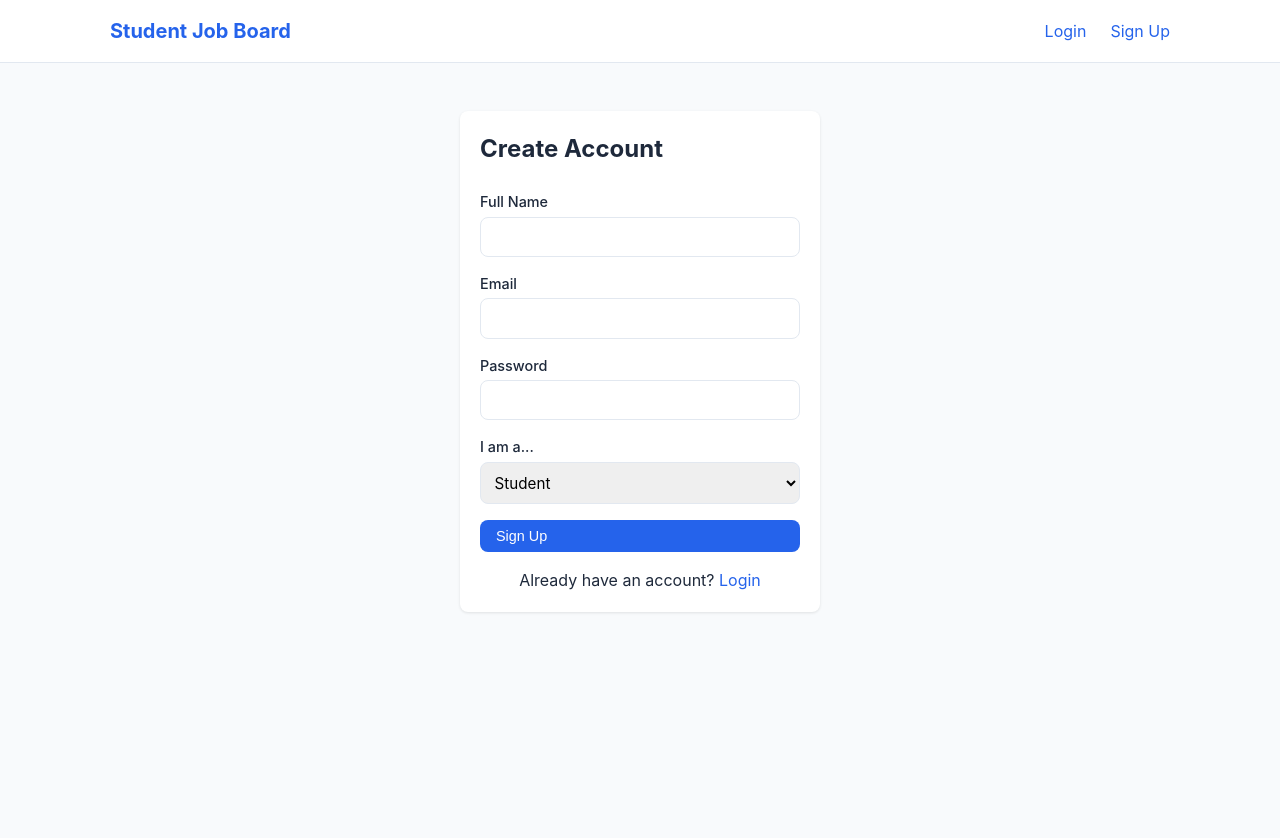
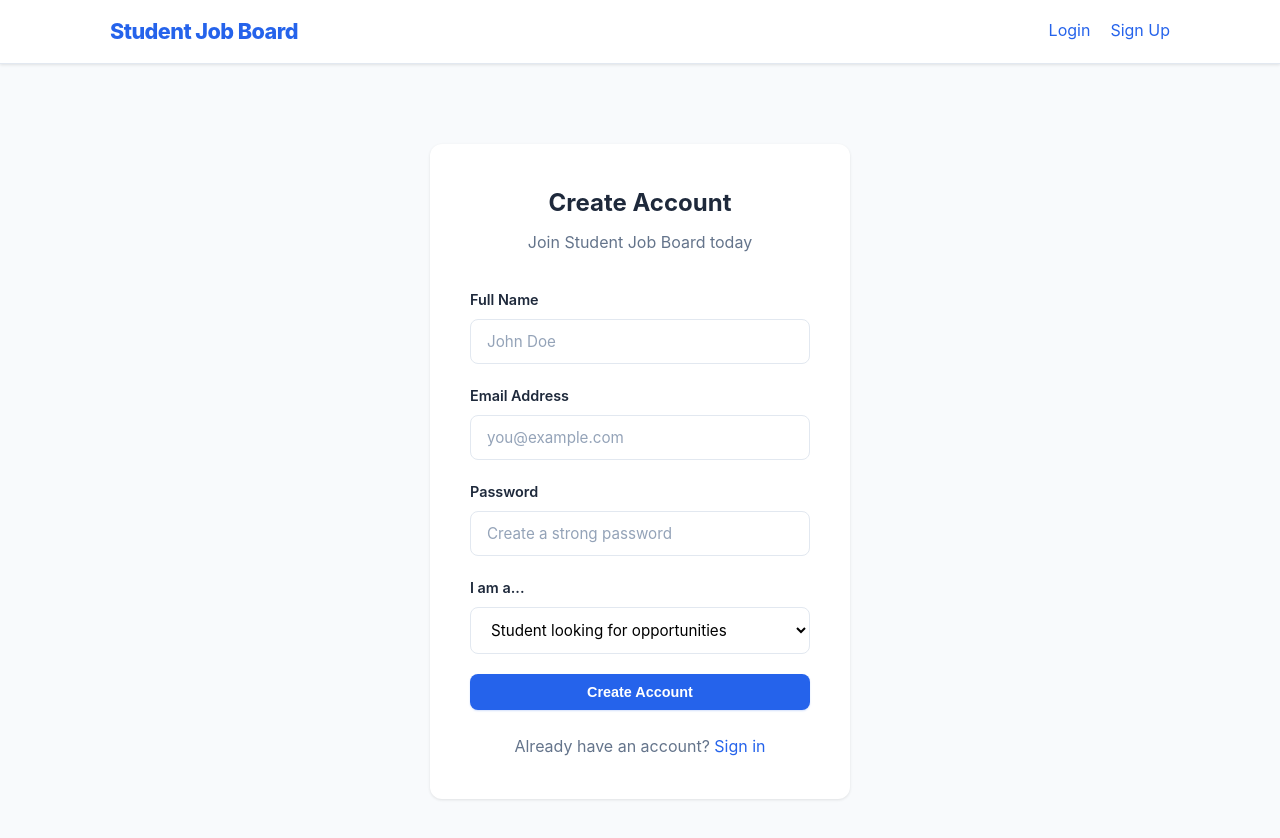
Before and after one commit to Gobbika108/job-board-hackathon, a React (Create React App) app in the folder client/: page /signup in a window 1280 px wide. Shown: the top 838 px of the page. Before the commit the page ends 800 px from the top, so only its background shows below. Built offline with nearby package versions, Linux system fonts and the light colour scheme.

Commit message:
feat: enhanced UI with better styling, loading states, and improved components

```diff
--- a/client/src/index.css
+++ b/client/src/index.css
@@ -1,19 +1,31 @@
-/* Student Job Board - Global Styles */
+/* Student Job Board - Enhanced Global Styles */
 /* Palette: Blues */
 
 :root {
   --primary: #2563eb;
   --primary-hover: #1d4ed8;
+  --primary-light: #3b82f6;
   --success: #16a34a;
+  --success-light: #22c55e;
   --danger: #dc2626;
+  --danger-light: #ef4444;
   --warning: #f59e0b;
+  --warning-light: #fbbf24;
   --bg: #f8fafc;
+  --bg-alt: #f1f5f9;
   --card: #ffffff;
   --text: #1e293b;
+  --text-light: #334155;
   --muted: #64748b;
+  --muted-light: #94a3b8;
   --border: #e2e8f0;
+  --border-light: #cbd5e1;
   --shadow: 0 1px 3px rgba(0, 0, 0, 0.1);
+  --shadow-md: 0 4px 6px -1px rgba(0, 0, 0, 0.1);
+  --shadow-lg: 0 10px 15px -3px rgba(0, 0, 0, 0.1);
   --radius: 8px;
+  --radius-lg: 12px;
+  --radius-full: 9999px;
 }
 
 * {
@@ -23,10 +35,11 @@
 }
 
 body {
-  font-family: -apple-system, BlinkMacSystemFont, 'Segoe UI', Roboto, sans-serif;
+  font-family: -apple-system, BlinkMacSystemFont, 'Segoe UI', Roboto, 'Helvetica Neue', Arial, sans-serif;
   background: var(--bg);
   color: var(--text);
-  line-height: 1.5;
+  line-height: 1.6;
+  min-height: 100vh;
 }
 
 a {
@@ -49,7 +62,11 @@ a:hover {
 .navbar {
   background: var(--card);
   border-bottom: 1px solid var(--border);
-  padding: 1rem 0;
+  padding: 0.875rem 0;
+  position: sticky;
+  top: 0;
+  z-index: 100;
+  box-shadow: var(--shadow);
 }
 
 .navbar-content {
@@ -59,53 +76,77 @@ a:hover {
 }
 
 .navbar-brand {
-  font-size: 1.25rem;
-  font-weight: 700;
+  font-size: 1.35rem;
+  font-weight: 800;
   color: var(--primary);
+  letter-spacing: -0.025em;
+}
+
+.navbar-brand:hover {
+  text-decoration: none;
 }
 
 .navbar-links {
   display: flex;
   align-items: center;
-  gap: 1.5rem;
+  gap: 1.25rem;
 }
 
 .navbar-user {
-  color: var(--muted);
+  color: var(--text-light);
   font-size: 0.9rem;
+  font-weight: 500;
+}
+
+.navbar-link {
+  color: var(--text-light);
+  font-weight: 500;
+  transition: color 0.2s;
+}
+
+.navbar-link:hover {
+  color: var(--primary);
+  text-decoration: none;
 }
 
 /* Buttons */
 .btn {
   display: inline-flex;
   align-items: center;
-  padding: 0.5rem 1rem;
+  justify-content: center;
+  gap: 0.5rem;
+  padding: 0.625rem 1.25rem;
   border: none;
   border-radius: var(--radius);
   font-size: 0.9rem;
-  font-weight: 500;
+  font-weight: 600;
   cursor: pointer;
-  transition: background 0.2s;
+  transition: all 0.2s ease;
+  text-decoration: none;
 }
 
 .btn-primary {
   background: var(--primary);
   color: white;
+  box-shadow: 0 1px 2px rgba(37, 99, 235, 0.2);
 }
 
 .btn-primary:hover {
   background: var(--primary-hover);
   text-decoration: none;
+  transform: translateY(-1px);
+  box-shadow: 0 4px 6px rgba(37, 99, 235, 0.25);
 }
 
 .btn-secondary {
-  background: var(--bg);
+  background: var(--card);
   color: var(--text);
   border: 1px solid var(--border);
 }
 
 .btn-secondary:hover {
-  background: var(--border);
+  background: var(--bg);
+  border-color: var(--border-light);
 }
 
 .btn-danger {
@@ -113,46 +154,88 @@ a:hover {
   color: white;
 }
 
+.btn-small {
+  padding: 0.375rem 0.75rem;
+  font-size: 0.8rem;
+}
+
+.btn-full {
+  width: 100%;
+}
+
 .btn:disabled {
   opacity: 0.5;
   cursor: not-allowed;
+  transform: none;
 }
 
 /* Cards */
 .card {
   background: var(--card);
-  border-radius: var(--radius);
+  border-radius: var(--radius-lg);
   box-shadow: var(--shadow);
-  padding: 1.25rem;
-  transition: transform 0.2s, box-shadow 0.2s;
+  padding: 1.5rem;
+  transition: transform 0.2s ease, box-shadow 0.2s ease;
 }
 
-.card:hover {
-  transform: translateY(-2px);
-  box-shadow: 0 4px 12px rgba(0, 0, 0, 0.1);
+.card-hover:hover {
+  transform: translateY(-3px);
+  box-shadow: var(--shadow-lg);
+}
+
+.card-flat {
+  box-shadow: none;
+  border: 1px solid var(--border);
+}
+
+.card-flat:hover {
+  transform: none;
+  box-shadow: var(--shadow-md);
+}
+
+/* Auth Card */
+.auth-card {
+  max-width: 420px;
+  margin: 3rem auto;
+  padding: 2.5rem;
+}
+
+.auth-card h2 {
+  text-align: center;
+  margin-bottom: 0.5rem;
+  color: var(--text);
+}
+
+.auth-subtitle {
+  text-align: center;
+  color: var(--muted);
+  margin-bottom: 2rem;
 }
 
 /* Forms */
 .form-group {
-  margin-bottom: 1rem;
+  margin-bottom: 1.25rem;
 }
 
 .form-label {
   display: block;
-  margin-bottom: 0.25rem;
-  font-weight: 500;
+  margin-bottom: 0.5rem;
+  font-weight: 600;
   font-size: 0.9rem;
+  color: var(--text);
 }
 
 .form-input,
 .form-select,
 .form-textarea {
   width: 100%;
-  padding: 0.6rem;
+  padding: 0.75rem 1rem;
   border: 1px solid var(--border);
   border-radius: var(--radius);
   font-size: 0.95rem;
   font-family: inherit;
+  transition: border-color 0.2s, box-shadow 0.2s;
+  background: var(--card);
 }
 
 .form-input:focus,
@@ -160,12 +243,45 @@ a:hover {
 .form-textarea:focus {
   outline: none;
   border-color: var(--primary);
+  box-shadow: 0 0 0 3px rgba(37, 99, 235, 0.1);
+}
+
+.form-input::placeholder,
+.form-textarea::placeholder {
+  color: var(--muted-light);
 }
 
 .form-error {
   color: var(--danger);
   font-size: 0.85rem;
-  margin-top: 0.25rem;
+  margin-top: 0.375rem;
+  font-weight: 500;
+}
+
+.form-hint {
+  color: var(--muted);
+  font-size: 0.8rem;
+  margin-top: 0.375rem;
+}
+
+/* File Input */
+.form-file {
+  border: 2px dashed var(--border);
+  border-radius: var(--radius);
+  padding: 2rem;
+  text-align: center;
+  cursor: pointer;
+  transition: all 0.2s;
+  background: var(--bg);
+}
+
+.form-file:hover {
+  border-color: var(--primary);
+  background: #eff6ff;
+}
+
+.form-file-input {
+  display: none;
 }
 
 /* Job Grid */
@@ -386,19 +502,107 @@ a:hover {
 
 /* Alerts */
 .alert {
-  padding: 1rem;
+  padding: 1rem 1.25rem;
   border-radius: var(--radius);
-  margin-bottom: 1rem;
+  margin-bottom: 1.25rem;
+  font-weight: 500;
+  border-left: 4px solid;
 }
 
 .alert-error {
-  background: #fee2e2;
+  background: #fef2f2;
   color: #991b1b;
+  border-color: var(--danger);
 }
 
 .alert-success {
-  background: #dcfce7;
+  background: #f0fdf4;
   color: #166534;
+  border-color: var(--success);
+}
+
+.alert-warning {
+  background: #fffbeb;
+  color: #92400e;
+  border-color: var(--warning);
+}
+
+/* Loading Spinner */
+.spinner {
+  width: 20px;
+  height: 20px;
+  border: 2px solid transparent;
+  border-top-color: currentColor;
+  border-radius: 50%;
+  animation: spin 0.8s linear infinite;
+}
+
+@keyframes spin {
+  to { transform: rotate(360deg); }
+}
+
+.loading-container {
+  display: flex;
+  justify-content: center;
+  align-items: center;
+  padding: 3rem;
+}
+
+.loading-spinner {
+  width: 40px;
+  height: 40px;
+  border: 3px solid var(--border);
+  border-top-color: var(--primary);
+  border-radius: 50%;
+  animation: spin 0.8s linear infinite;
+}
+
+/* Hero Section */
+.hero {
+  background: linear-gradient(135deg, var(--primary) 0%, var(--primary-hover) 100%);
+  color: white;
+  padding: 4rem 0;
+  margin-bottom: 2rem;
+  border-radius: 0 0 var(--radius-lg) var(--radius-lg);
+}
+
+.hero-title {
+  font-size: 2.5rem;
+  font-weight: 800;
+  margin-bottom: 0.75rem;
+  letter-spacing: -0.025em;
+}
+
+.hero-subtitle {
+  font-size: 1.125rem;
+  opacity: 0.9;
+  max-width: 600px;
+}
+
+/* Stats */
+.stats-grid {
+  display: grid;
+  grid-template-columns: repeat(auto-fit, minmax(200px, 1fr));
+  gap: 1.5rem;
+  margin-bottom: 2rem;
+}
+
+.stat-card {
+  background: var(--card);
+  padding: 1.5rem;
+  border-radius: var(--radius-lg);
+  border: 1px solid var(--border);
+}
+
+.stat-value {
+  font-size: 2rem;
+  font-weight: 800;
+  color: var(--primary);
+}
+
+.stat-label {
+  color: var(--muted);
+  font-size: 0.9rem;
 }
 
 /* Empty State */
--- a/client/src/pages/Login.js
+++ b/client/src/pages/Login.js
@@ -1,4 +1,4 @@
-// Login page - email/password form, returns JWT with user info
+// Login page with enhanced UI
 import React, { useState } from 'react';
 import { useNavigate, Link } from 'react-router-dom';
 import { login } from '../utils/api';
@@ -23,28 +23,31 @@ const Login = () => {
       userLogin(data.token, data.user);
       navigate(data.user.role === 'company' ? '/dashboard' : '/');
     } catch (err) {
-      setError(err.message);
+      setError(err.message || 'Invalid email or password');
     } finally {
       setLoading(false);
     }
   };
 
   return (
-    <div className="container" style={{ maxWidth: '400px', marginTop: '3rem' }}>
-      <div className="card">
-        <h2 style={{ marginBottom: '1.5rem' }}>Login</h2>
+    <div className="container" style={{ paddingTop: '2rem', paddingBottom: '2rem' }}>
+      <div className="card auth-card">
+        <h2>Welcome Back</h2>
+        <p className="auth-subtitle">Sign in to continue to Student Job Board</p>
 
         {error && <div className="alert alert-error">{error}</div>}
 
         <form onSubmit={handleSubmit}>
           <div className="form-group">
-            <label className="form-label">Email</label>
+            <label className="form-label">Email Address</label>
             <input
               type="email"
               className="form-input"
+              placeholder="you@example.com"
               value={email}
               onChange={(e) => setEmail(e.target.value)}
               required
+              autoComplete="email"
             />
           </div>
 
@@ -53,19 +56,21 @@ const Login = () => {
             <input
               type="password"
               className="form-input"
+              placeholder="Enter your password"
               value={password}
               onChange={(e) => setPassword(e.target.value)}
               required
+              autoComplete="current-password"
             />
           </div>
 
-          <button type="submit" className="btn btn-primary" style={{ width: '100%' }} disabled={loading}>
-            {loading ? 'Logging in...' : 'Login'}
+          <button type="submit" className="btn btn-primary btn-full" disabled={loading}>
+            {loading ? <><span className="spinner"></span> Signing in...</> : 'Sign In'}
           </button>
         </form>
 
-        <p style={{ marginTop: '1rem', textAlign: 'center' }}>
-          Don't have an account? <Link to="/signup">Sign up</Link>
+        <p style={{ marginTop: '1.5rem', textAlign: 'center', color: 'var(--muted)' }}>
+          Don't have an account? <Link to="/signup">Create one</Link>
         </p>
       </div>
     </div>
--- a/client/src/pages/Signup.js
+++ b/client/src/pages/Signup.js
@@ -1,4 +1,4 @@
-// Signup page - name, email, password, role selection
+// Signup page with enhanced UI
 import React, { useState } from 'react';
 import { useNavigate, Link } from 'react-router-dom';
 import { signup } from '../utils/api';
@@ -32,9 +32,10 @@ const Signup = () => {
   };
 
   return (
-    <div className="container" style={{ maxWidth: '400px', marginTop: '3rem' }}>
-      <div className="card">
-        <h2 style={{ marginBottom: '1.5rem' }}>Create Account</h2>
+    <div className="container" style={{ paddingTop: '2rem', paddingBottom: '2rem' }}>
+      <div className="card auth-card">
+        <h2>Create Account</h2>
+        <p className="auth-subtitle">Join Student Job Board today</p>
 
         {error && <div className="alert alert-error">{error}</div>}
 
@@ -44,20 +45,24 @@ const Signup = () => {
             <input
               type="text"
               className="form-input"
+              placeholder="John Doe"
               value={name}
               onChange={(e) => setName(e.target.value)}
               required
+              autoComplete="name"
             />
           </div>
 
           <div className="form-group">
-            <label className="form-label">Email</label>
+            <label className="form-label">Email Address</label>
             <input
               type="email"
               className="form-input"
+              placeholder="you@example.com"
               value={email}
               onChange={(e) => setEmail(e.target.value)}
               required
+              autoComplete="email"
             />
           </div>
 
@@ -66,9 +71,12 @@ const Signup = () => {
             <input
               type="password"
               className="form-input"
+              placeholder="Create a strong password"
               value={password}
               onChange={(e) => setPassword(e.target.value)}
               required
+              autoComplete="new-password"
+              minLength={6}
             />
           </div>
 
@@ -79,18 +87,18 @@ const Signup = () => {
               value={role}
               onChange={(e) => setRole(e.target.value)}
             >
-              <option value="student">Student</option>
-              <option value="company">Company</option>
+              <option value="student">Student looking for opportunities</option>
+              <option value="company">Company hiring</option>
             </select>
           </div>
 
-          <button type="submit" className="btn btn-primary" style={{ width: '100%' }} disabled={loading}>
-            {loading ? 'Creating account...' : 'Sign Up'}
+          <button type="submit" className="btn btn-primary btn-full" disabled={loading}>
+            {loading ? <><span className="spinner"></span> Creating account...</> : 'Create Account'}
           </button>
         </form>
 
-        <p style={{ marginTop: '1rem', textAlign: 'center' }}>
-          Already have an account? <Link to="/login">Login</Link>
+        <p style={{ marginTop: '1.5rem', textAlign: 'center', color: 'var(--muted)' }}>
+          Already have an account? <Link to="/login">Sign in</Link>
         </p>
       </div>
     </div>
```
Also changed, not shown: client/src/components/JobCard.js (+31 -17 lines), client/src/pages/JobList.js (+31 -9 lines).
